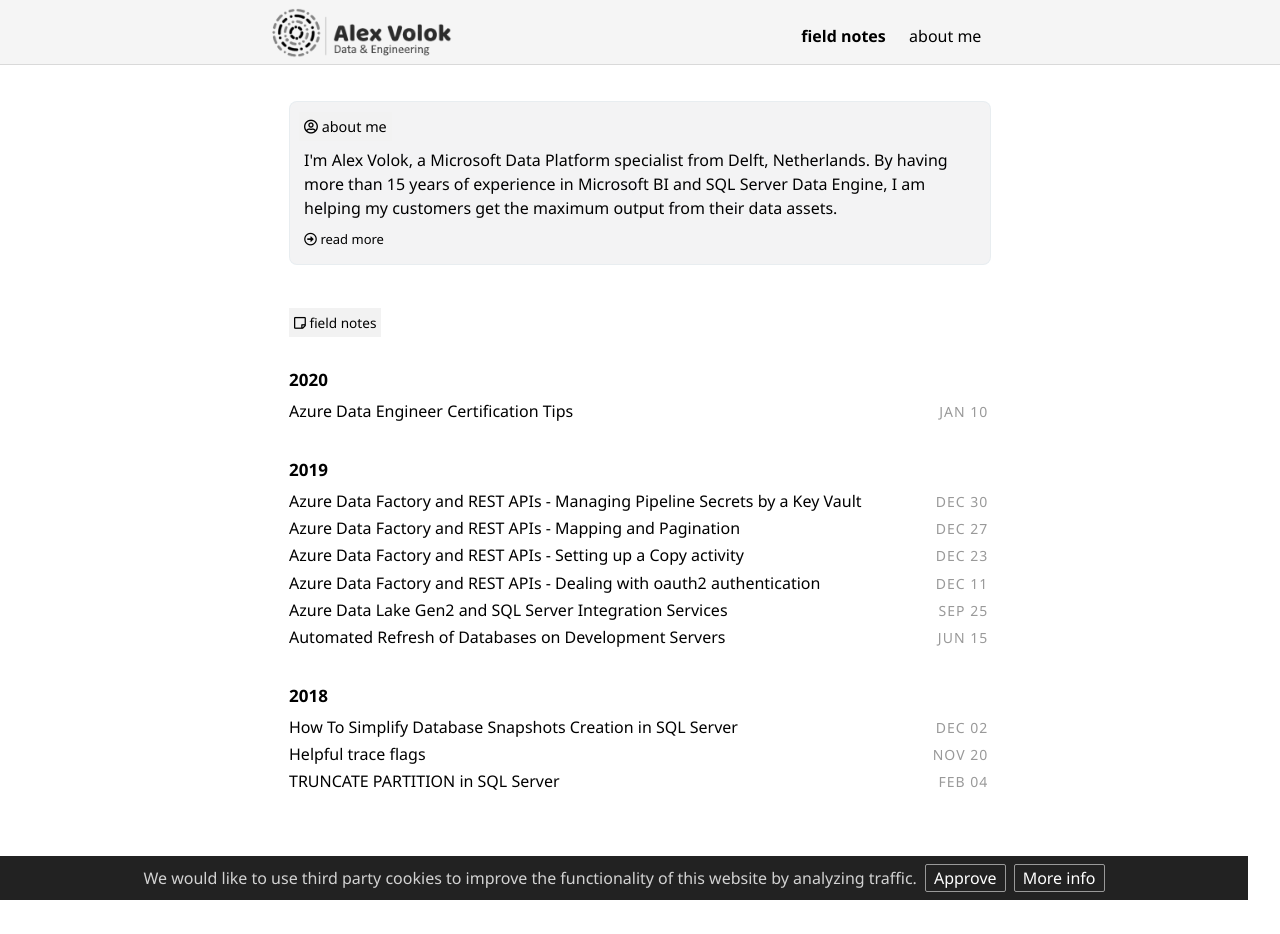
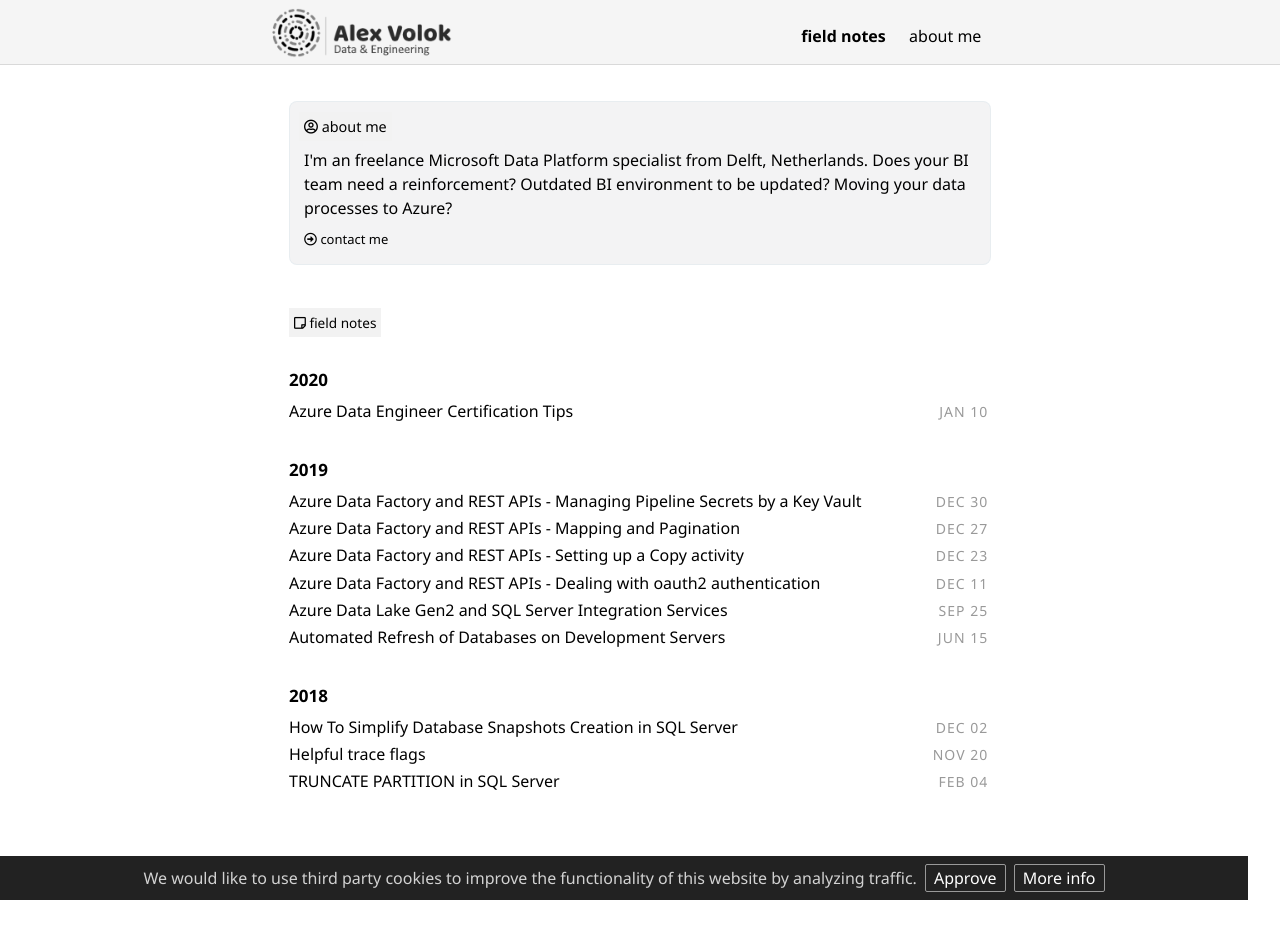
Before and after one commit to alexvolok/alexvolok.github.io, a Jekyll site: the page built from index2.html, in a window 1280 px wide. Built offline with Jekyll 4.4.1, drawn with Linux system fonts in a browser that asks for light colours; some web fonts are replaced.

Commit message:
contact me

```diff
--- a/_includes/intro.html
+++ b/_includes/intro.html
@@ -5,11 +5,11 @@
   about me
 </span>
 </p>
-I'm Alex Volok, a Microsoft Data Platform specialist from Delft, Netherlands.
-By having more than 15 years of experience in  Microsoft BI and SQL Server Data Engine, I am helping my customers get the maximum output from their data assets.
+I'm an freelance Microsoft Data Platform specialist from Delft, Netherlands.
+Does your BI team need a reinforcement? Outdated BI environment to be updated? Moving your data processes to Azure?
 <br />
 
-<a href="/about" style="font-size: small;"><div style="padding-top: 10px;"><i class="far fa-arrow-alt-circle-right"></i> read more</div></a>
+<a href="/about" style="font-size: small;"><div style="padding-top: 10px;"><i class="far fa-arrow-alt-circle-right"></i> contact me</div></a>
 
 </div>
 <br />
```
